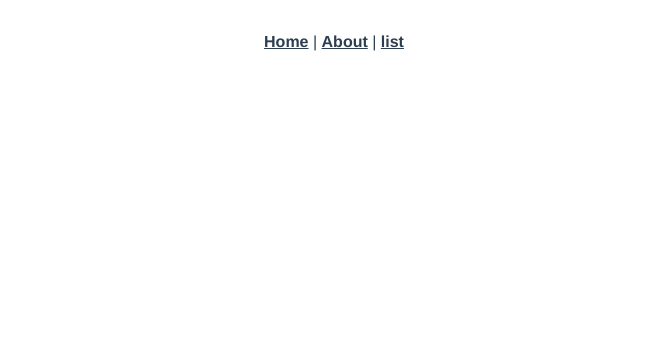
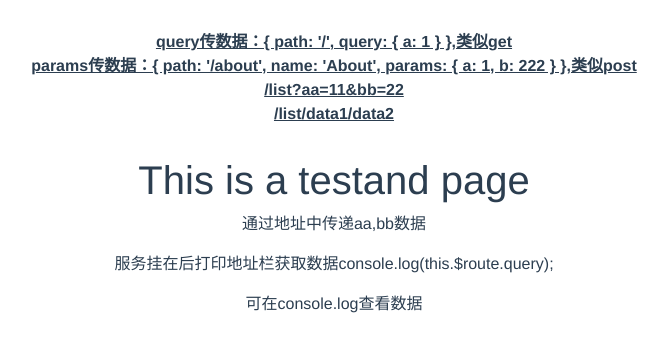
Before and after one commit to linhaishe/hello-vuecli, a Vue app: page /#/list in a window 1280 px wide. Before the commit this address led to /#/about. Shown: the top 352 px of the page, without its empty margins (306-974 px from the left). Built offline with nearby package versions, Linux system fonts and the light colour scheme.

Commit message:
路由笔记

```diff
--- a/src/App.vue
+++ b/src/App.vue
@@ -1,13 +1,22 @@
 <template>
   <div id="app">
     <div id="nav">
-      <router-link :to="{ path: '/', query: { a: 1 } }">Home</router-link> |
+      <router-link :to="{ path: '/', query: { a: 1, b: 2 } }"
+        >query传数据：{ path: '/', query: { a: 1 } },类似get</router-link
+      >
+      <br />
       <router-link
-        :to="{ path: '/about', name: 'About', params: { a: 1, b: 222 } }"
-        >About</router-link
+        :to="{
+          path: '/about',
+          name: 'About',
+          params: { id: 'foo', b: 222 },
+        }"
+        >params传数据：{ path: '/about', name: 'About', params: { a: 1, b: 222 }
+        },类似post</router-link
       >
-      |
-      <router-link to="/list/data1/data2">list</router-link>
+      <br />
+      <router-link to="/list?aa=11&bb=22">/list?aa=11&bb=22</router-link> <br />
+      <router-link to="/list/data1/data2">/list/data1/data2</router-link>
     </div>
     <router-view />
   </div>
--- a/src/router/index.js
+++ b/src/router/index.js
@@ -11,6 +11,12 @@ const routes = [
     component: Home,
   },
   {
+    path: "/list",
+    name: "Testand",
+    component: () => import("../views/Test&.vue"),
+  },
+
+  {
     path: "/about/:id",
     name: "About",
     // beforeEnter(to, from, next) {
@@ -21,8 +27,7 @@ const routes = [
     // route level code-splitting
     // this generates a separate chunk (about.[hash].js) for this route
     // which is lazy-loaded when the route is visited.
-    component: () =>
-      import(/* webpackChunkName: "about" */ "../views/About.vue"),
+    component: () => import("../views/About.vue"),
     children: [
       {
         path: "",
--- a/src/views/About.vue
+++ b/src/views/About.vue
@@ -14,6 +14,7 @@
 
 <script>
 export default {
+  name: "About",
   methods: {
     goList() {
       this.$router.push({
@@ -27,7 +28,8 @@ export default {
     },
   },
   mounted() {
-    console.log(this.$route.params);
+    console.log("about params data", this.$route.params);
+    console.log("about params data", this.$route);
   },
   beforeRouteEnter(to, from, next) {
     console.log(to);
--- a/src/views/Home.vue
+++ b/src/views/Home.vue
@@ -1,19 +1,19 @@
 <template>
   <div class="home">
     <button @click="goAbout">去about</button>
-    <img alt="Vue logo" src="../assets/logo.png" />
-    <HelloWorld msg="Welcome to Your Vue.js App" />
+    <h1>This is a Home page</h1>
+    <!-- <HelloWorld msg="Welcome to Your Vue.js App" /> -->
   </div>
 </template>
 
 <script>
 // @ is an alias to /src
-import HelloWorld from "@/components/HelloWorld.vue";
+//import HelloWorld from "@/components/HelloWorld.vue";
 
 export default {
   name: "Home",
   components: {
-    HelloWorld,
+    //HelloWorld,
   },
   mounted() {
     console.log(this.$route.query);
--- /dev/null
+++ b/src/views/Test&.vue
@@ -0,0 +1,17 @@
+<template>
+  <div class="testand">
+    <h1>This is a testand page</h1>
+    <p>通过地址中传递aa,bb数据</p>
+    <p>服务挂在后打印地址栏获取数据console.log(this.$route.query);</p>
+    <p>可在console.log查看数据</p>
+  </div>
+</template>
+
+<script>
+export default {
+  name: "Testand",
+  mounted() {
+    console.log(this.$route.query);
+  },
+};
+</script>
```
